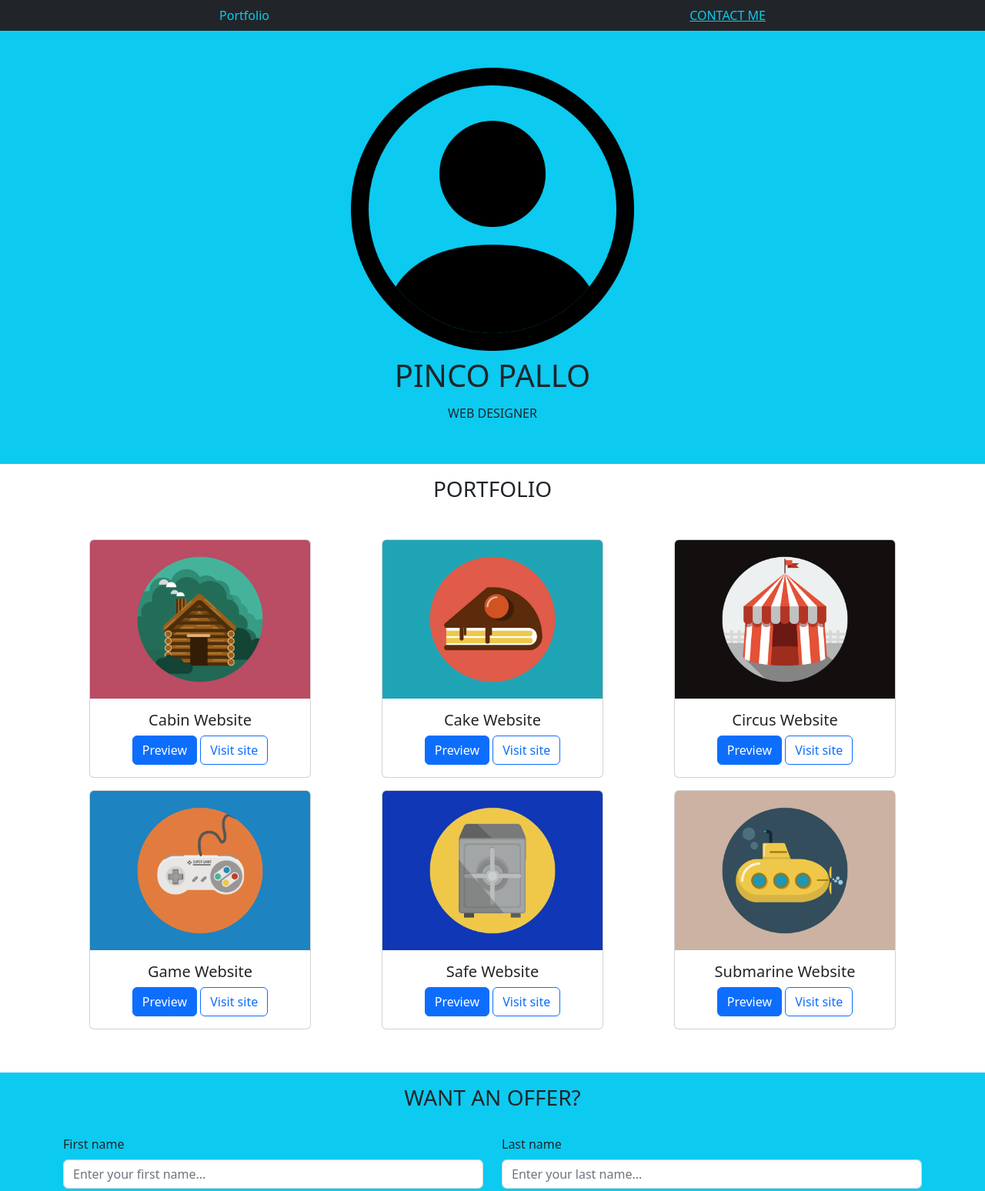
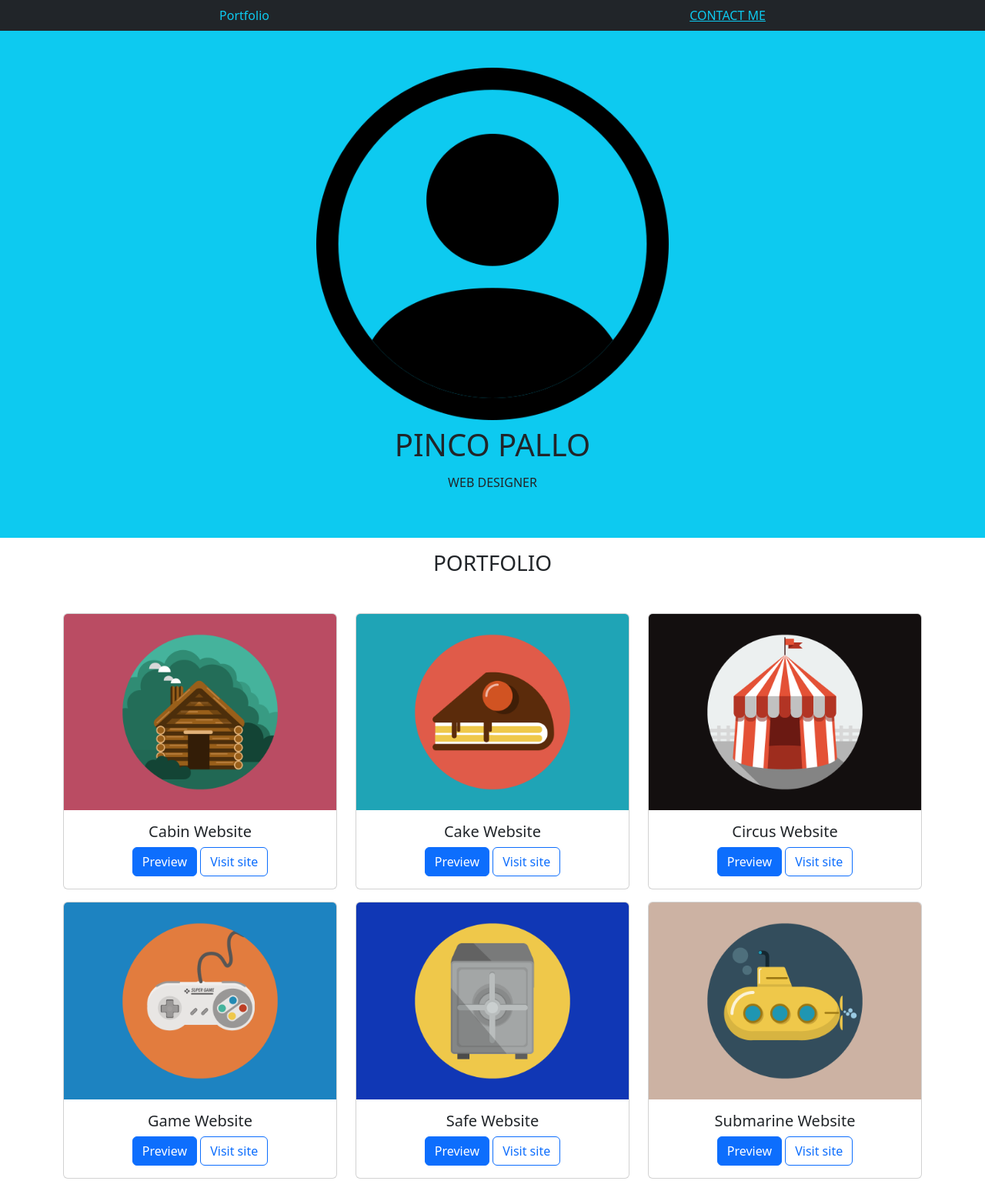
Before and after one commit to HedyehSadeghi/bootstrap-html-freelancer, a plain HTML site: page index.html in a window 1280 px wide. Shown: the top 1548 px of the page at 77% size. Drawn offline with nearby package versions, Linux system fonts and the light colour scheme; files whose address does not match are found by name.

Commit message:
fixed. finished

```diff
--- a/css/style.css
+++ b/css/style.css
@@ -1,7 +1,3 @@
 .size-photo{
-   height: 23em;
+   height: 75%;
 }
-
-.input-message{
-    height: 7em;
-}
--- a/index.html
+++ b/index.html
@@ -30,11 +30,11 @@
 
 
     <main>
-        <div class="container-fluid bg-info">
+        <div class="bg-info">
             <div class="container">
                 <div class="row">
-                    <div class="col-lg-12 py-5 text-center">
-                        <img src="./img/Photo.png" alt="photo-cv" class="size-photo">
+                    <div class="col-lg-12 pt-5 text-center">
+                        <img src="./img/Photo.png" alt="photo-cv" class="size-photo img-fluid">
                         <h1 class="mb-3 mt-2">PINCO PALLO</h1>
                         <h6>WEB DESIGNER</h6>
                     </div>
@@ -54,7 +54,7 @@
 
             <div class="row my-4">
                 <div class="col-lg-4 col-md-6 col-12 my-2 d-flex justify-content-center">
-                    <div class="card" style="width: 18rem;">
+                    <div class="card" style="width: 25rem;">
                         <img src="./img/portfolio/cabin.png" class="card-img-top" alt="cabin">
                         <div class="card-body text-center">
                             <h5 class="card-title">Cabin Website</h5>
@@ -65,7 +65,7 @@
                 </div>
 
                 <div class="col-lg-4 col-md-6 col-12 my-2 d-flex justify-content-center">
-                    <div class="card" style="width: 18rem;">
+                    <div class="card" style="width: 25rem;">
                         <img src="./img/portfolio/cake.png" class="card-img-top" alt="cabin">
                         <div class="card-body text-center">
                             <h5 class="card-title">Cake Website</h5>
@@ -76,7 +76,7 @@
                 </div>
 
                 <div class="col-lg-4 col-md-6 col-12 my-2 d-flex justify-content-center">
-                    <div class="card" style="width: 18rem;">
+                    <div class="card" style="width: 25rem;">
                         <img src="./img/portfolio/circus.png" class="card-img-top" alt="cabin">
                         <div class="card-body text-center">
                             <h5 class="card-title">Circus Website</h5>
@@ -87,7 +87,7 @@
                 </div>
 
                 <div class="col-lg-4 col-md-6 col-12 my-2 d-flex justify-content-center">
-                    <div class="card" style="width: 18rem;">
+                    <div class="card" style="width: 25rem;">
                         <img src="./img/portfolio/game.png" class="card-img-top" alt="cabin">
                         <div class="card-body text-center">
                             <h5 class="card-title">Game Website</h5>
@@ -98,7 +98,7 @@
                 </div>
 
                 <div class="col-lg-4 col-md-6 col-12 my-2 d-flex justify-content-center">
-                    <div class="card" style="width: 18rem;">
+                    <div class="card" style="width: 25rem;">
                         <img src="./img/portfolio/safe.png" class="card-img-top" alt="cabin">
                         <div class="card-body text-center">
                             <h5 class="card-title">Safe Website</h5>
@@ -109,7 +109,7 @@
                 </div>
 
                 <div class="col-lg-4 col-md-6 col-12 my-2 d-flex justify-content-center">
-                    <div class="card" style="width: 18rem;">
+                    <div class="card" style="width: 25rem;">
                         <img src="./img/portfolio//submarine.png" class="card-img-top" alt="cabin">
                         <div class="card-body text-center">
                             <h5 class="card-title">Submarine Website</h5>
@@ -125,10 +125,10 @@
 
 
 
-        <div class="container-fluid bg-info">
+        <div class="bg-info">
             <div class="container mt-5">
                 <h3 class="text-center py-3">WANT AN OFFER?</h3>
-                <div class="row  py-2">
+                <div class="row py-2">
 
                     <div class="col-lg-6 col-md-6 col-12">
                         <label for="First-name" class="form-label">First name</label>
```
